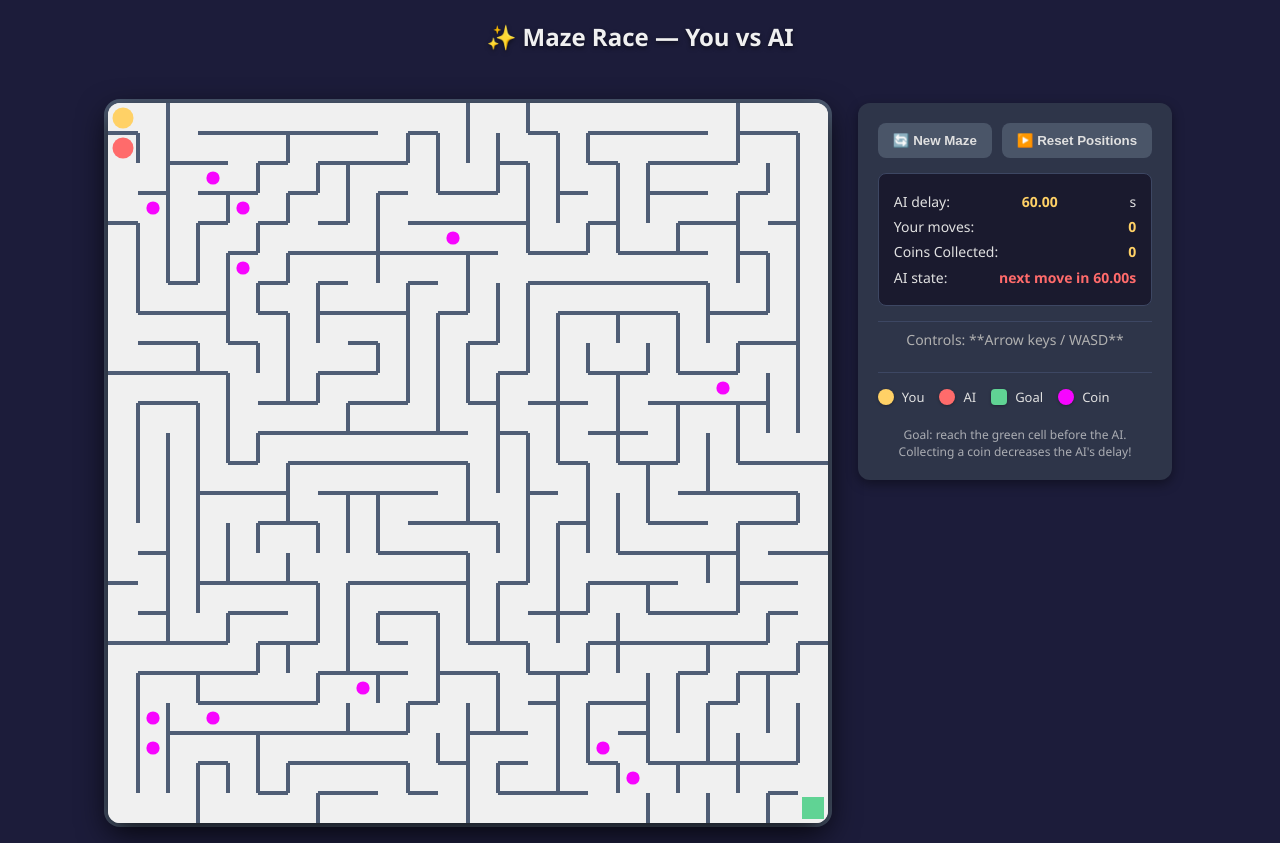
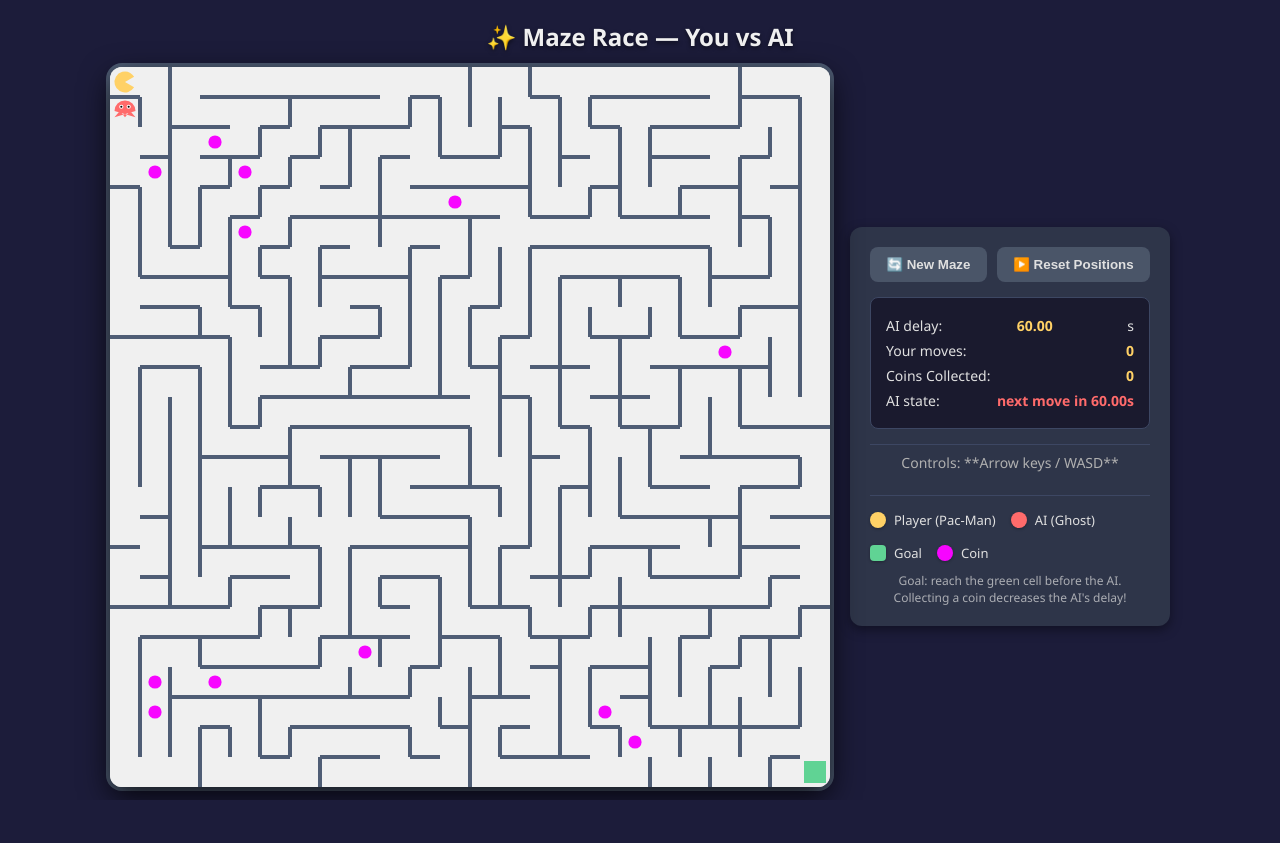
Before and after one commit to dhanushshenoy746/maze, a plain HTML site: page index.html in a window 1280 px wide. After the commit the page ends 800 px from the top, so only its background shows below. Drawn offline with Linux system fonts and the light colour scheme.

```diff
--- a/index.html
+++ b/index.html
@@ -3,17 +3,17 @@
 <head>
   <meta charset="utf-8" />
   <meta name="viewport" content="width=device-width,initial-scale=1" />
-  <title>Maze Race — You vs AI (Improved UI + Coin Effect)</title>
+  <title>Maze Race — You vs AI (Improved UI + Pac-Man Design)</title>
   <style>
     /* New Color Palette and improved UI styles */
     :root{
       --bg: #1c1c3a; /* Dark background */
       --wall: #4f5d75; /* Slate/Blue for walls */
-      --path: #f0f0f0; /* Light path/canvas background */
-      --player: #ffd166; /* Gold/Yellow for player */
-      --ai: #ff6b6b; /* Coral/Red for AI */
+      --path: #f0f0f0; /* Light path/canvas background (Pac-Man arena color) */
+      --player: #ffd166; /* Pac-Man Yellow */
+      --ai: #ff6b6b; /* Ghost Coral Red */
       --goal: #60d394; /* Mint Green for goal */
-      --coin: #f705ff; /* Yellow for coin */
+      --coin: #f705ff; /* Coin/Pellet Yellow */
       --text-main: #e0e0e0;
       --panel-bg: #2e3549; /* Darker panel background */
       --button-bg: #4a5568;
@@ -22,38 +22,61 @@
 
     * {
       user-select: none;
-      }
+      box-sizing: border-box;
+    }
     body{
       margin: 0;
       display: flex;
       flex-direction: column;
       align-items: center;
-      gap: 20px;
+      gap: 10px;
       background: var(--bg);
       color: var(--text-main);
       font-family: 'Segoe UI', Tahoma, Geneva, Verdana, sans-serif;
+      min-height: 100vh;
+      padding: 10px 0;
+      overflow-y: auto;
     }
     h1{
       font-size: 24px;
-      margin: 20px 0 10px 0;
+      margin: 0;
+      padding-top: 10px;
       color: var(--path);
       text-shadow: 0 2px 4px rgba(0,0,0,0.5);
     }
     #game-wrap{
       display: flex;
-      gap: 30px;
-      align-items: flex-start;
+      gap: 20px;
+      align-items: center;
       max-width: 1200px;
-      padding: 20px;
+      width: 95%;
+      flex-grow: 1;
+      padding: 0;
+      flex-wrap: wrap;
+      justify-content: center;
+    }
+
+    #canvas-container {
+      width: 90vmin;
+      height: 90vmin;
+      max-width: 720px;
+      max-height: 720px;
+      position: relative;
+      flex-shrink: 0;
     }
     canvas{
+      width: 100%;
+      height: 100%;
+      display: block;
       background: var(--path);
       border-radius: 12px;
       box-shadow: 0 10px 30px rgba(0,0,0,.8), 0 0 0 4px var(--wall);
       transition: box-shadow 0.3s;
     }
+
     .panel{
       max-width: 320px;
+      width: 100%;
       padding: 20px;
       background: var(--panel-bg);
       border-radius: 12px;
@@ -123,6 +146,7 @@
       gap: 8px;
       font-size: 13px;
     }
+    /* We keep the swatch as a circle for simplicity in the legend */
     .swatch{
       width: 16px;
       height: 16px;
@@ -132,8 +156,24 @@
     footer{
       font-size: 12px;
       opacity: .7;
-      margin-top: 20px;
+      margin-top: 10px;
       text-align: center;
+    }
+
+    @media (max-width: 1050px) {
+      #game-wrap {
+        flex-direction: column;
+        align-items: center;
+      }
+      #canvas-container {
+        width: 90vw;
+        height: 90vw;
+        max-height: unset;
+        max-width: unset;
+      }
+      .panel {
+        max-width: 90vw;
+      }
     }
   </style>
 </head>
@@ -141,7 +181,9 @@
   <h1>✨ Maze Race — You vs AI </h1>
 
   <div id="game-wrap">
-    <canvas id="maze" width="720" height="720"></canvas>
+    <div id="canvas-container">
+      <canvas id="maze" width="720" height="720"></canvas>
+    </div>
 
     <div class="panel">
       <div class="panel-group">
@@ -159,8 +201,8 @@
       <div class="controls">Controls: **Arrow keys / WASD**</div>
 
       <div class="legend">
-        <span><div class="swatch" style="background:var(--player)"></div>You</span>
-        <span><div class="swatch" style="background:var(--ai)"></div>AI</span>
+        <span><div class="swatch" style="background:var(--player)"></div>Player (Pac-Man)</span>
+        <span><div class="swatch" style="background:var(--ai)"></div>AI (Ghost)</span>
         <span><div class="swatch" style="background:var(--goal); border-radius:4px;"></div>Goal</span>
         <span><div class="swatch" style="background:var(--coin)"></div>Coin</span>
       </div>
@@ -184,7 +226,7 @@
   // === UI elements ===
   const aiDelayEl = document.getElementById('aiDelay');
   const userMovesEl = document.getElementById('userMoves');
-  const coinsCollectedEl = document.getElementById('coinsCollected'); // New element
+  const coinsCollectedEl = document.getElementById('coinsCollected');
   const aiStateEl = document.getElementById('aiState');
   const regenBtn = document.getElementById('regen');
   const resetBtn = document.getElementById('reset');
@@ -195,21 +237,22 @@
   let horizontalWalls = [];
 
   // === Players ===
-  let player = {x:0,y:0};
+  // player.dir stores the angle in radians: 0=Right, PI/2=Down, PI=Left, 3PI/2=Up
+  let player = {x:0,y:0, dir: 0};
   let ai = {x:0,y:1};
   const goal = {x:cols-1,y:rows-1};
 
   // === Coins ===
   let coins = [];
   const coinCount = 12;
-  let collectedCoins = 0; // New coin counter
+  let collectedCoins = 0;
 
   // === AI timing ===
   let initialAIDelaySec = 60;
   let aiDelaySec = initialAIDelaySec;
   const minAIDelaySec = 0.15;
-  const movePenaltySec = 1.0; // Penalty for *any* player move
-  const coinBonusSec = 0.2; // Bonus for collecting a coin (new)
+  const movePenaltySec = 1.0;
+  const coinBonusSec = 0.2;
   let userMoves = 0;
 
   let aiTimer = null;
@@ -217,7 +260,7 @@
 
   function idx(x,y){return y*cols + x}
 
-  // ===== Maze generator (No change to logic) =====
+  // ===== Maze generator (unchanged) =====
   function generateMaze(){
     grid = new Array(cols*rows).fill(0);
     verticalWalls = new Array(rows*(cols-1)).fill(true);
@@ -253,7 +296,6 @@
       }
     }
 
-    // ===== Place coins (No change to logic) =====
     coins = [];
     for (let i = 0; i < coinCount; i++) {
       while (true) {
@@ -270,7 +312,7 @@
     }
   }
 
-  // ==== Walls (No change to logic) ====
+  // ==== Walls (unchanged) ====
   function hasWallBetween(x1,y1,x2,y2){
     if(x1===x2){
       const minY = Math.min(y1,y2);
@@ -283,7 +325,7 @@
     return true;
   }
 
-  // ===== Draw (Minor cosmetic changes) =====
+  // ===== Draw (FIXED Pac-Man Drawing Logic) =====
   function draw(){
     ctx.clearRect(0,0,w,h);
 
@@ -291,9 +333,9 @@
     ctx.fillStyle = getComputedStyle(document.documentElement).getPropertyValue('--path');
     ctx.fillRect(0,0,w,h);
 
-    // vertical walls
+    // walls (unchanged)
     ctx.strokeStyle = getComputedStyle(document.documentElement).getPropertyValue('--wall');
-    ctx.lineWidth = 4; // Thicker walls for better contrast
+    ctx.lineWidth = 4;
     for(let y=0;y<rows;y++){
       for(let x=0;x<cols-1;x++){
         if(verticalWalls[y*(cols-1)+x]){
@@ -305,8 +347,6 @@
         }
       }
     }
-
-    // horizontal walls
     for(let x=0;x<cols;x++){
       for(let y=0;y<rows-1;y++){
         if(horizontalWalls[x*(rows-1)+y]){
@@ -327,30 +367,120 @@
     ctx.fillStyle = getComputedStyle(document.documentElement).getPropertyValue('--coin');
     coins.forEach(c => {
       ctx.beginPath();
-      // Draw a small circle
+      // Draw a small circle (pellet)
       ctx.arc(
         c.x*cellW + cellW/2,
         c.y*cellH + cellH/2,
-        Math.min(cellW,cellH)*0.22, // Slightly larger coin
+        Math.min(cellW,cellH)*0.22,
         0, Math.PI*2
       );
       ctx.fill();
     });
 
-    // player (circle)
+    // -----------------------------------------------------------------
+    // Player (Pac-Man) Drawing Logic - FIXED
+    // -----------------------------------------------------------------
     ctx.fillStyle = getComputedStyle(document.documentElement).getPropertyValue('--player');
+    const radius = Math.min(cellW,cellH)*0.35;
+    const centerX = player.x*cellW + cellW/2;
+    const centerY = player.y*cellH + cellH/2;
+
+    // Use the stored direction angle directly
+    const angle = player.dir;
+
+    // Pac-Man mouth angle: 30 degrees open (PI/6 radians)
+    const mouthAngle = Math.PI / 6;
+
+    // Arc starts at the top edge of the mouth
+    let startAngle = angle + mouthAngle;
+    // Arc ends at the bottom edge of the mouth
+    let endAngle = angle - mouthAngle;
+
     ctx.beginPath();
-    ctx.arc(player.x*cellW + cellW/2, player.y*cellH + cellH/2, Math.min(cellW,cellH)*0.35, 0, Math.PI*2); // Larger player
+    // Move to center to create the mouth point
+    ctx.moveTo(centerX, centerY);
+    // Draw the Pac-Man body Clockwise (false) to leave the mouth gap facing 'angle'
+    ctx.arc(
+        centerX,
+        centerY,
+        radius,
+        startAngle,
+        endAngle,
+        false // FALSE for clockwise (This is the fix)
+    );
+    ctx.closePath();
     ctx.fill();
 
-    // AI (circle)
+    // -----------------------------------------------------------------
+    // AI (Ghost) Drawing Logic (unchanged)
+    // -----------------------------------------------------------------
     ctx.fillStyle = getComputedStyle(document.documentElement).getPropertyValue('--ai');
+    const ghostRadius = Math.min(cellW,cellH)*0.35;
+    const ghostX = ai.x*cellW + cellW/2;
+    const ghostY = ai.y*cellH + cellH/2;
+
+    const baseCenterY = ghostY - ghostRadius * 0.1;
+
     ctx.beginPath();
-    ctx.arc(ai.x*cellW + cellW/2, ai.y*cellH + cellH/2, Math.min(cellW,cellH)*0.35, 0, Math.PI*2); // Larger AI
+
+    // 1. Draw the rounded top (semicircle)
+    ctx.arc(
+        ghostX,
+        baseCenterY,
+        ghostRadius,
+        Math.PI,
+        0,
+        false
+    );
+
+    // 2. Draw the scalloped bottom
+    const baseW = ghostRadius * 2;
+    const numScallops = 4;
+
+    for (let i = 0; i <= numScallops; i++) {
+        const xPos = ghostX - ghostRadius + (baseW / numScallops) * i;
+        if (i % 2 === 0) {
+            // Down point
+            ctx.lineTo(xPos, baseCenterY + ghostRadius * 0.6);
+        } else {
+            // Up point
+            ctx.lineTo(xPos, baseCenterY); // Line back up to the base line
+        }
+    }
+
+    ctx.closePath();
+    ctx.fill();
+
+    // Ghost Eyes
+    const eyeRadius = ghostRadius * 0.2;
+    const pupilRadius = ghostRadius * 0.1;
+    const eyeY = baseCenterY - ghostRadius * 0.4;
+
+    // Eye 1 (White)
+    ctx.fillStyle = '#fff';
+    ctx.beginPath();
+    ctx.arc(ghostX - ghostRadius * 0.35, eyeY, eyeRadius, 0, Math.PI * 2);
+    ctx.fill();
+
+    // Eye 2 (White)
+    ctx.beginPath();
+    ctx.arc(ghostX + ghostRadius * 0.35, eyeY, eyeRadius, 0, Math.PI * 2);
+    ctx.fill();
+
+    // Pupils (Black) - Simple fixed direction for now
+    ctx.fillStyle = '#000';
+    // Pupil 1
+    ctx.beginPath();
+    ctx.arc(ghostX - ghostRadius * 0.35, eyeY, pupilRadius, 0, Math.PI * 2);
+    ctx.fill();
+
+    // Pupil 2
+    ctx.beginPath();
+    ctx.arc(ghostX + ghostRadius * 0.35, eyeY, pupilRadius, 0, Math.PI * 2);
     ctx.fill();
   }
 
-  // ===== A* and MinHeap (No change to logic) =====
+  // ===== A* and MinHeap (unchanged) =====
   function neighbors(x,y){
     const dirs = [[1,0],[-1,0],[0,1],[0,-1]];
     const out = [];
@@ -432,20 +562,21 @@
     }
   }
 
-  // ==== AI movement (No change to logic, just text update) ====
+  // ==== AI movement (unchanged) ====
   function scheduleAIMove(){
     if(aiTimer){clearTimeout(aiTimer); aiTimer=null;}
 
     if(ai.x===goal.x && ai.y===goal.y){
-      aiStateEl.textContent = "AI reached goal — AI wins!";
+      aiStateEl.textContent = "AI reached goal — AI wins! 🤖";
       return;
     }
     if(player.x===goal.x && player.y===goal.y){
-      aiStateEl.textContent = "Player reached goal — You win!";
+      aiStateEl.textContent = "Player reached goal — You win! 🎉";
       return;
     }
 
     const delayMs = Math.max(minAIDelaySec*1000, aiDelaySec*1000);
+    aiDelayEl.textContent = (delayMs/1000).toFixed(2);
     aiStateEl.textContent = `next move in ${ (delayMs/1000).toFixed(2) }s`;
 
     aiTimer = setTimeout(()=>{
@@ -466,7 +597,7 @@
         draw();
 
         if(ai.x===goal.x && ai.y===goal.y){
-          aiStateEl.textContent="AI reached goal — AI wins!";
+          aiStateEl.textContent="AI reached goal — AI wins! 🤖";
           return;
         }
 
@@ -475,7 +606,7 @@
     }, delayMs);
   }
 
-  // ===== Player move (UPDATED coin collection logic) =====
+  // ===== Player move (unchanged) =====
   function tryMovePlayer(dx,dy){
     const nx = player.x+dx, ny = player.y+dy;
     if(nx<0 || nx>=cols || ny<0 || ny>=rows) return;
@@ -485,22 +616,23 @@
     userMoves++;
     userMovesEl.textContent = userMoves;
 
+    // Set player direction (in radians) for drawing the Pac-Man mouth
+    if (dx === 1) player.dir = 0; // Right (0 radians)
+    else if (dx === -1) player.dir = Math.PI; // Left (PI radians)
+    else if (dy === -1) player.dir = 3 * Math.PI / 2; // Up (270 degrees)
+    else if (dy === 1) player.dir = Math.PI / 2; // Down (90 degrees)
+
     // Standard player move penalty (slows AI)
     aiDelaySec = Math.max(minAIDelaySec, aiDelaySec - movePenaltySec);
 
-    // ===== coin collection (UPDATED logic) =====
-    let coinCollectedThisTurn = false;
+    // ===== coin collection (unchanged) =====
     for(let i=coins.length-1;i>=0;i--){
       if(coins[i].x===player.x && coins[i].y===player.y){
         coins.splice(i,1);
         collectedCoins++;
-        coinCollectedThisTurn = true;
-
-        // **NEW LOGIC: Decrease AI delay by coinBonusSec (0.1s)**
         aiDelaySec = Math.max(minAIDelaySec, aiDelaySec + coinBonusSec);
-
         coinsCollectedEl.textContent = collectedCoins;
-        break; // Only one coin per cell
+        break;
       }
     }
 
@@ -514,12 +646,11 @@
       return;
     }
 
-    // After a move, clear the old timer and schedule the next AI move
     if(aiTimer) clearTimeout(aiTimer);
     scheduleAIMove();
   }
 
-  // === Keyboard (No change to logic) ===
+  // === Keyboard (unchanged) ===
   window.addEventListener('keydown', (e)=>{
     const k=e.key;
     if(["ArrowUp","w","W"].includes(k)) tryMovePlayer(0,-1);
@@ -528,15 +659,14 @@
     else if(["ArrowRight","d","D"].includes(k)) tryMovePlayer(1,0);
   });
 
-  // ==== Reset (UPDATED to include coin reset) ====
+  // ==== Reset (unchanged) ====
   function resetPositions(){
-    player={x:0,y:0};
+    player={x:0,y:0, dir: 0};
     ai={x:0,y:1};
     userMoves=0;
-    collectedCoins=0; // Reset collected coins
+    collectedCoins=0;
     aiDelaySec=initialAIDelaySec;
 
-    // Update UI elements
     aiDelayEl.textContent=aiDelaySec.toFixed(2);
     userMovesEl.textContent=userMoves;
     coinsCollectedEl.textContent=collectedCoins;
```
